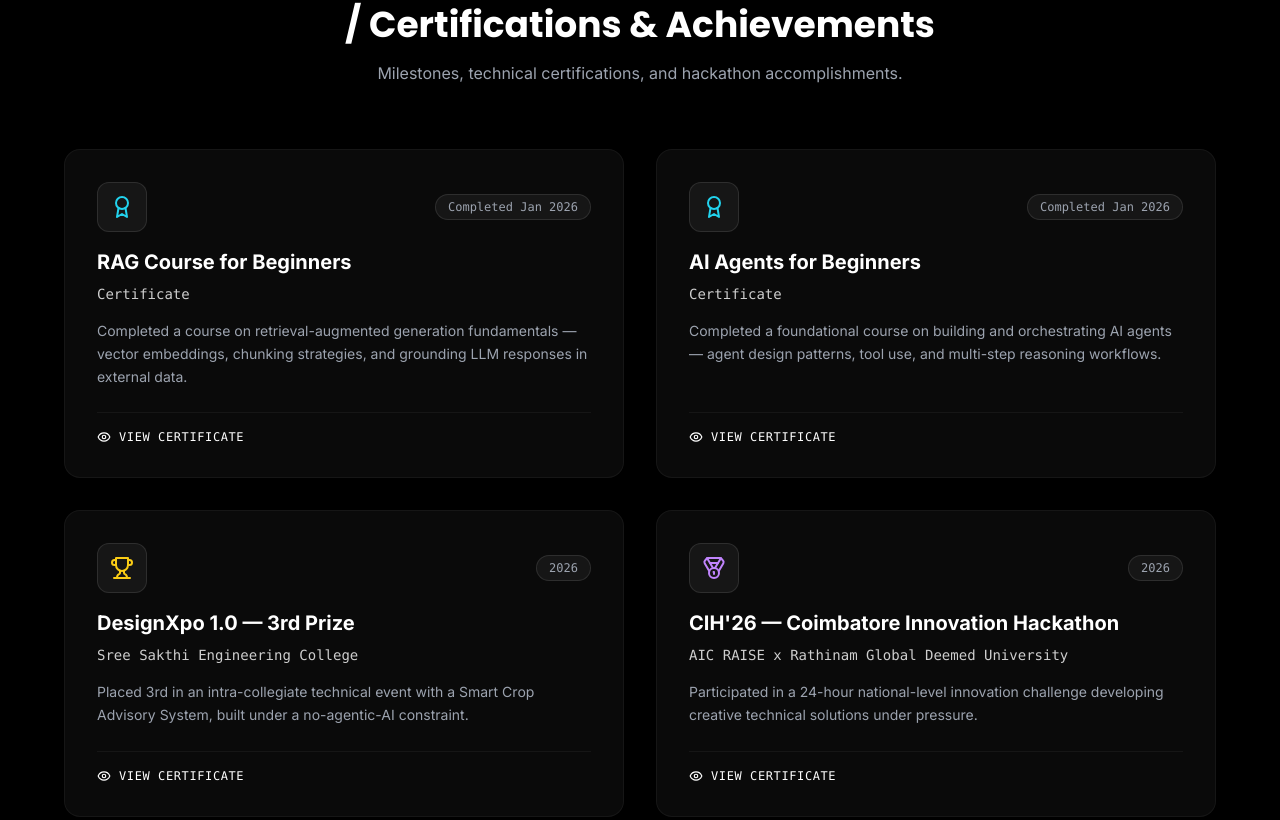
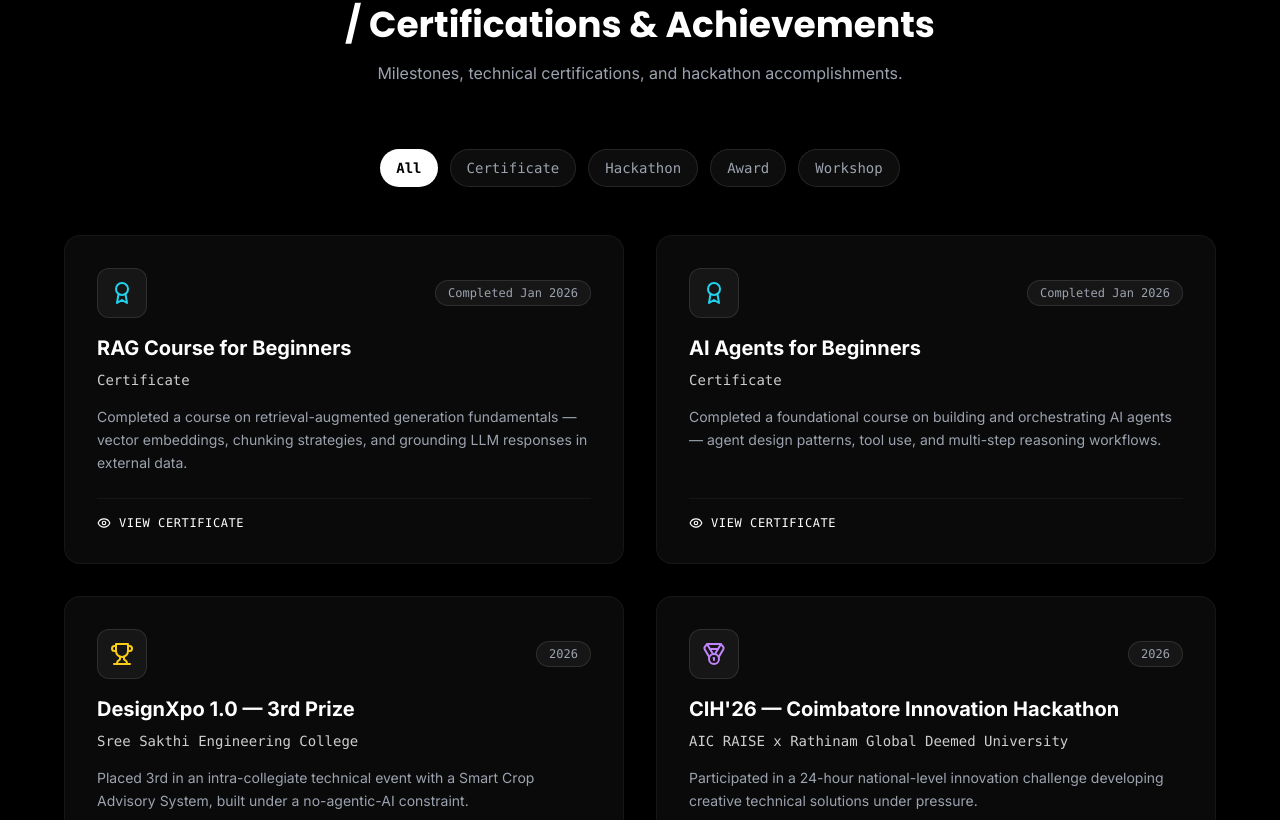
Before and after one commit to Praveen-pk-pro/Portfolio-pk, a React (Vite) app: page / in a window 1280 px wide. Shown: the part 5980-6800 px from the top of the page. Built offline with nearby package versions, Linux system fonts and the light colour scheme.

Commit message:
feat: add Testimonials component and export ACHIEVEMENTS constant for displaying certifications and awards

```diff
--- a/src/components/Testimonials.tsx
+++ b/src/components/Testimonials.tsx
@@ -19,7 +19,12 @@ const getAchievementIcon = (type: string) => {
 
 const Testimonials: React.FC = () => {
   const [activeItem, setActiveItem] = useState<Achievement | null>(null);
+  const [filter, setFilter] = useState<string>('All');
   const MotionDiv = motion.div as any;
+
+  const filteredAchievements = ACHIEVEMENTS.filter(item =>
+    filter === 'All' ? true : item.type === filter
+  );
 
   return (
     <section id="achievements" className="py-24 bg-dark relative overflow-hidden">
@@ -40,16 +45,40 @@ const Testimonials: React.FC = () => {
             </p>
           </MotionDiv>
 
+          <MotionDiv
+            initial={{ opacity: 0, y: 20 }}
+            whileInView={{ opacity: 1, y: 0 }}
+            viewport={{ once: true }}
+            transition={{ duration: 0.6 }}
+            className="flex flex-wrap justify-center gap-3 mb-12"
+          >
+            {['All', 'Certificate', 'Hackathon', 'Award', 'Workshop'].map((cat) => (
+              <button
+                key={cat}
+                onClick={() => setFilter(cat)}
+                className={`px-4 py-2 rounded-full text-sm font-mono transition-all ${
+                  filter === cat
+                    ? 'bg-accent text-dark font-bold'
+                    : 'bg-white/5 text-gray-400 border border-white/10 hover:border-accent/50 hover:text-white'
+                }`}
+              >
+                {cat}
+              </button>
+            ))}
+          </MotionDiv>
+
           <div className="grid sm:grid-cols-2 gap-8">
-            {ACHIEVEMENTS.map((item, idx) => (
-              <MotionDiv
-                key={item.id}
-                initial={{ opacity: 0, y: 20 }}
-                whileInView={{ opacity: 1, y: 0 }}
-                viewport={{ once: true }}
-                transition={{ duration: 0.5, delay: idx * 0.15 }}
-                className="bg-card p-8 rounded-2xl border border-white/5 hover:border-accent/30 transition-all hover:-translate-y-1 group relative flex flex-col justify-between"
-              >
+            <AnimatePresence mode="popLayout">
+              {filteredAchievements.map((item, idx) => (
+                <MotionDiv
+                  layout
+                  key={item.id}
+                  initial={{ opacity: 0, scale: 0.9 }}
+                  animate={{ opacity: 1, scale: 1 }}
+                  exit={{ opacity: 0, scale: 0.9 }}
+                  transition={{ duration: 0.3 }}
+                  className="bg-card p-8 rounded-2xl border border-white/5 hover:border-accent/30 transition-all hover:-translate-y-1 group relative flex flex-col justify-between"
+                >
                 <div>
                   <div className="flex items-center justify-between mb-4">
                     <div className="p-3 bg-white/5 rounded-xl border border-white/10 group-hover:bg-accent/10 group-hover:border-accent/30 transition-colors">
@@ -85,6 +114,7 @@ const Testimonials: React.FC = () => {
                 )}
               </MotionDiv>
             ))}
+            </AnimatePresence>
           </div>
         </div>
       </div>
--- a/src/constants.ts
+++ b/src/constants.ts
@@ -175,7 +175,7 @@ export const ACHIEVEMENTS: Achievement[] = [
     date: "21–22 March 2026",
     description: "Attended a two-day webinar on Blockchain, delivered by Gateway Software Solutions (HPE delivery partner), ISO 9001:2015 accredited.",
     type: "Certificate",
-    image: "/img/blockchain-webinar.pdf"
+    image: "/img/blockchain-webinar.png"
   },
   {
     id: 9,
```
